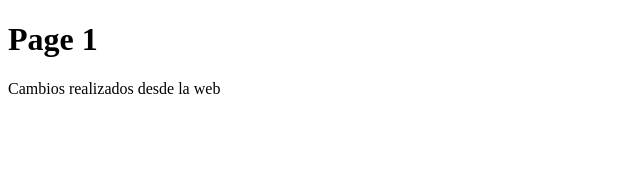
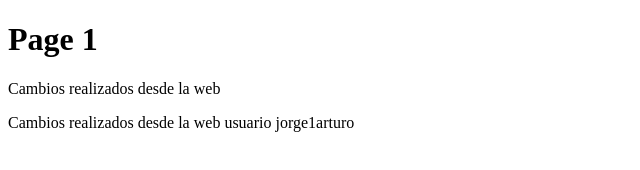
Before and after one commit to jorge1arturo/prueba1, a plain HTML site: page page1.html in a window 1280 px wide. Shown: the whole page, without its empty margins (0-640 px from the left). Drawn offline with Linux system fonts and the light colour scheme.

Commit message:
Update page1.html

```diff
--- a/page1.html
+++ b/page1.html
@@ -6,5 +6,6 @@
 	<body>
 	<h1>Page 1</h1>
 	<p>Cambios realizados desde la web</p>
+	<p>Cambios realizados desde la web usuario jorge1arturo</p>
 	</body>
 </html>
```
